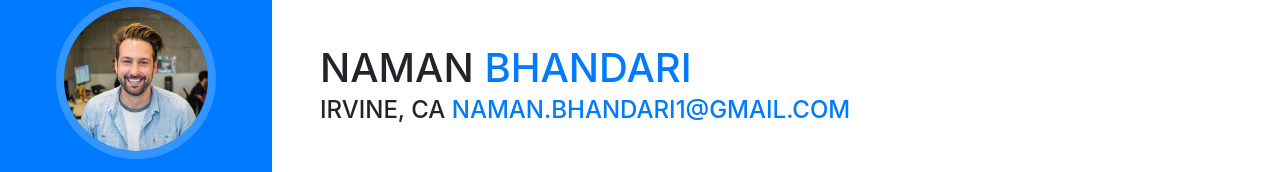
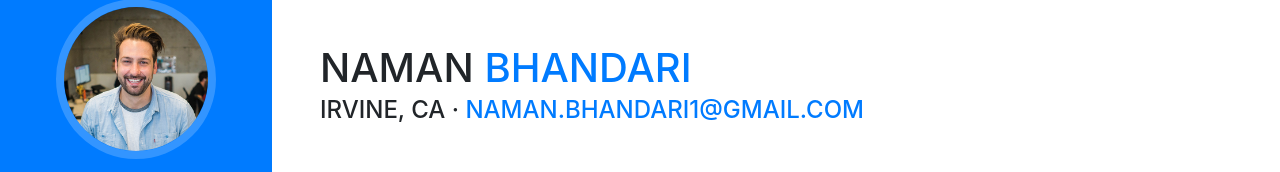
Before and after one commit to namanbhandari1/namanbhandari1.github.io, a website with bundled scripts: page index.html in a window 1280 px wide. Shown: the part 197-369 px from the top of the page. Built offline with nearby package versions, Linux system fonts and the light colour scheme; a web font is replaced by a local one.

Commit message:
period thing

```diff
--- a/index.html
+++ b/index.html
@@ -66,7 +66,7 @@
           <h1 class="mb-0">Naman
             <span class="text-primary">Bhandari</span>
           </h1>
-          <div class="subheading mb-5">Irvine, CA
+          <div class="subheading mb-5">Irvine, CA ·
             <a href="mailto:naman.bhandari1@gmail.com">naman.bhandari1@gmail.com</a>
           </div>
           <p class="lead mb-5">I am experienced in leveraging agile frameworks to provide a robust synopsis for high level overviews. Iterative approaches to corporate strategy foster collaborative thinking to further the overall value proposition.</p>
```
